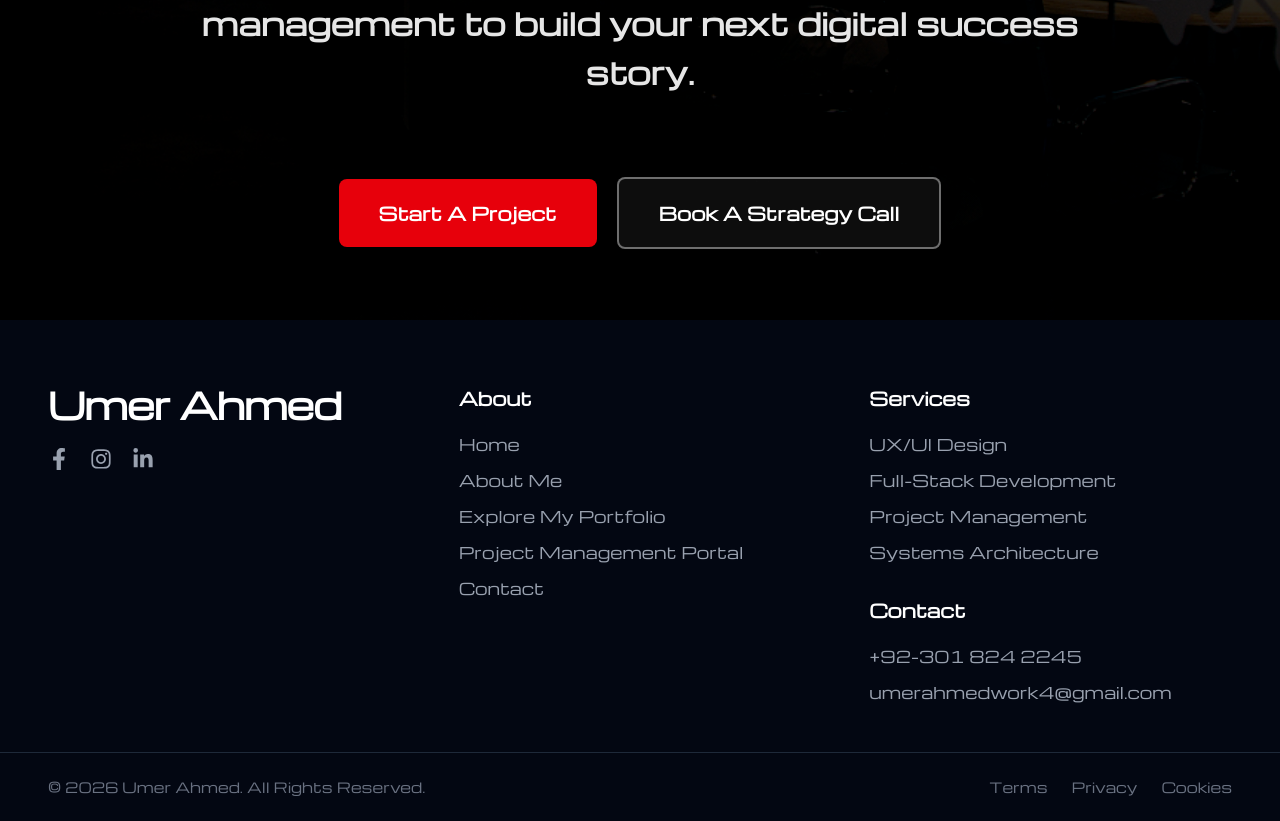
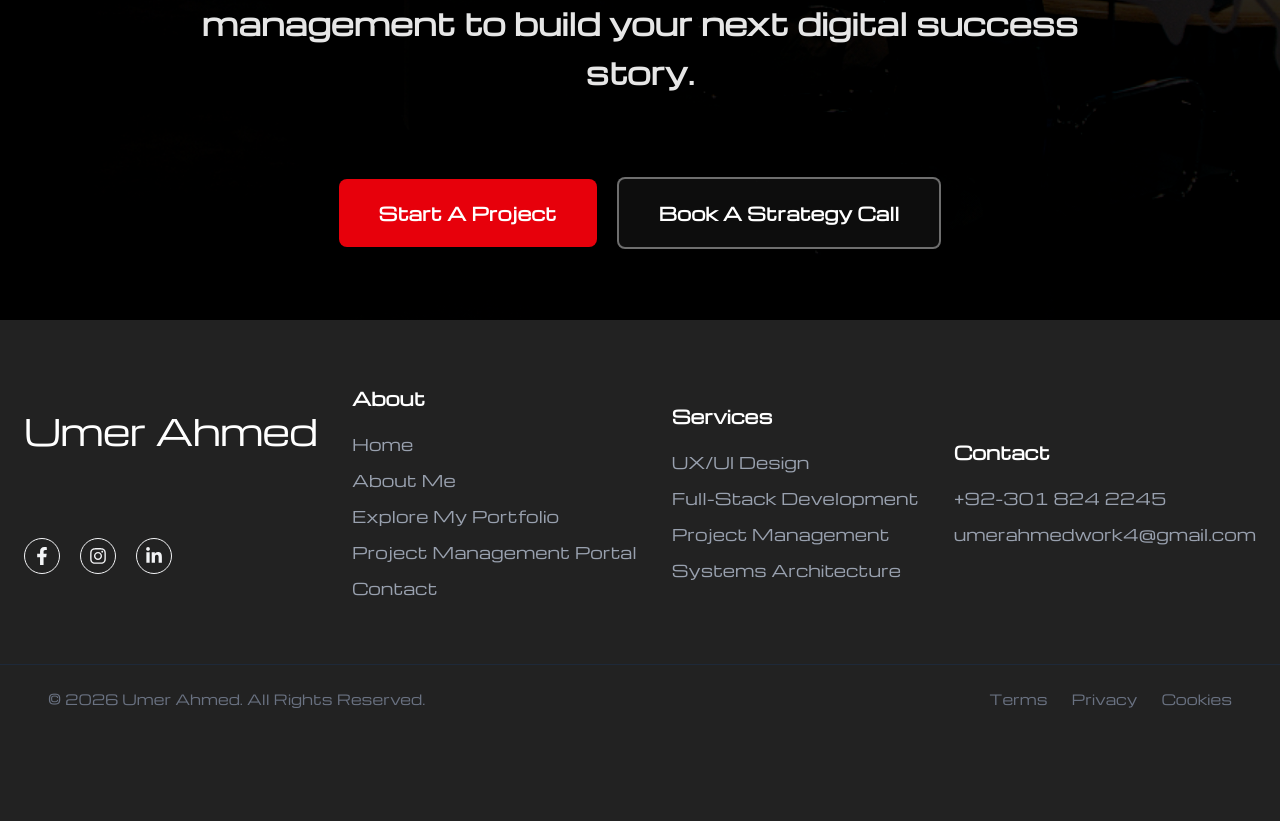
Before and after one commit to Umer-Ahmed1/Personal-Portfolio-Web-App, a Next.js app: page / in a window 1280 px wide. Shown: the part 3065-3886 px from the top of the page. After the commit the page ends 3798 px from the top, so only its background shows below. Built offline with nearby package versions, Linux system fonts and the light colour scheme.

Commit message:
Refactor About, CTA, and Footer components for improved styling and layout consistency

```diff
--- a/app/components/About.tsx
+++ b/app/components/About.tsx
@@ -21,8 +21,8 @@ export default function AboutSection() {
       </div>
 
       {/* ===== GRADIENT ELLIPSE (Bottom Right) ===== */}
-      <div className="absolute bottom-[-300px] right-[-200px] w-[900px] h-[900px] rounded-full pointer-events-none
-                      bg-[radial-gradient(ellipse_at_center,_#B42A2A_30%,_#060606_90%)]
+      <div className="absolute -bottom-75 -right-50 w-225 h-225 rounded-full pointer-events-none
+                      bg-[radial-gradient(ellipse_at_center,#B42A2A_30%,#060606_90%)]
                       opacity-10 blur-[100px]" />
 
       {/* ===== CONTENT ===== */}
--- a/app/components/CTA.tsx
+++ b/app/components/CTA.tsx
@@ -23,7 +23,7 @@ export default function CallToAction() {
           }}
         />
         {/* Optional subtle gradient overlay for better text readability */}
-        <div className="absolute inset-0 bg-gradient-to-b from-transparent via-black/30 to-black/60" />
+        <div className="absolute inset-0 bg-linear-to-b from-transparent via-black/30 to-black/60" />
       </div>
 
       {/* Content */}
@@ -50,7 +50,7 @@ export default function CallToAction() {
                 bg-red-600 hover:bg-red-700
                 text-white rounded-lg
                 transition-all duration-300 shadow-lg hover:shadow-red-900/30
-                min-w-[220px]
+                min-w-55
               "
             >
               Start A Project
@@ -65,7 +65,7 @@ export default function CallToAction() {
                 text-white rounded-lg
                 backdrop-blur-sm bg-white/5 hover:bg-white/10
                 transition-all duration-300
-                min-w-[220px]
+                min-w-55
               "
             >
               Book A Strategy Call
--- a/app/components/Footer.tsx
+++ b/app/components/Footer.tsx
@@ -4,37 +4,35 @@ import { FaFacebookF, FaInstagram, FaLinkedinIn } from 'react-icons/fa';
 
 export default function Footer() {
   return (
-    <footer className="bg-gray-950 text-gray-300">
-      {/* Main content area */}
-      <div className="max-w-7xl mx-auto px-6 md:px-10 lg:px-12 pt-16 pb-12">
-        <div className="grid grid-cols-1 md:grid-cols-3 gap-10 md:gap-8 lg:gap-12">
+      <footer className="bg-[#222222] text-[#EEEEEE] w-full z-50 shadow-md">
+      <div className="max-w-425 mx-auto px-6 py-16 flex items-center justify-between">
           {/* Brand + Social */}
-          <div className="space-y-6">
-            <h2 className="text-3xl md:text-4xl font-bold text-white tracking-tight">
+          <div className="space-y-22">
+            <h2 className="text-3xl md:text-4xl font- text-white tracking-tight">
               Umer Ahmed
             </h2>
 
-            <div className="flex gap-5">
+            <div className="flex gap-5 ">
               <a
                 href="#"
                 aria-label="Facebook"
-                className="text-gray-400 hover:text-white transition-colors duration-200"
+                className="text-gray-100 hover:text-white border border-gray-100 rounded-full p-2 hover:bg-[#b42a2a] hover:border-[#b42a2a] transition-colors duration-200"
               >
-                <FaFacebookF size={22} />
+                <FaFacebookF size={18} />
               </a>
               <a
                 href="#"
                 aria-label="Instagram"
-                className="text-gray-400 hover:text-white transition-colors duration-200"
+                className="text-gray-100 hover:text-white border border-gray-100 rounded-full p-2 hover:bg-[#b42a2a] hover:border-[#b42a2a] transition-colors duration-200"
               >
-                <FaInstagram size={22} />
+                <FaInstagram size={18} />
               </a>
               <a
                 href="#"
                 aria-label="LinkedIn"
-                className="text-gray-400 hover:text-white transition-colors duration-200"
+                className="text-gray-100 hover:text-white border border-gray-100 rounded-full p-2 hover:bg-[#b42a2a] hover:border-[#b42a2a] transition-colors duration-200"
               >
-                <FaLinkedinIn size={22} />
+                <FaLinkedinIn size={18} />
               </a>
             </div>
           </div>
@@ -83,6 +81,7 @@ export default function Footer() {
                 <li>Systems Architecture</li>
               </ul>
             </div>
+                  </div>
 
             {/* Contact */}
             <div>
@@ -99,8 +98,6 @@ export default function Footer() {
                 </li>
               </ul>
             </div>
-          </div>
-        </div>
       </div>
 
       {/* Bottom bar */}
@@ -122,6 +119,5 @@ export default function Footer() {
           </div>
         </div>
       </div>
-    </footer>
-  );
+    </footer>);
 }
--- a/app/components/Header.tsx
+++ b/app/components/Header.tsx
@@ -20,7 +20,7 @@ export default function Header() {
   };
   return (
     <header className="bg-[#222222] text-[#EEEEEE] fixed w-full z-50 shadow-md">
-      <div className="max-w-[1700px] mx-auto px-6 py-4 flex items-center justify-between">
+      <div className="max-w-425 mx-auto px-6 py-4 flex items-center justify-between">
 
         {/* Left */}
         <div className="text-xl font-bold cursor-pointer" onClick={() => handleScroll("home")}>
```
